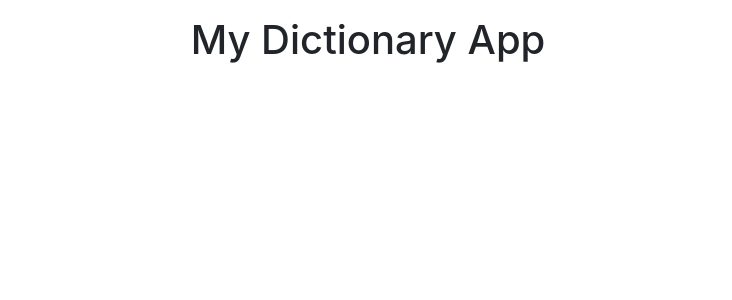
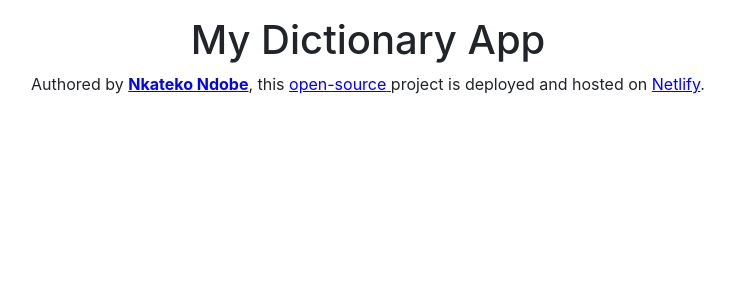
Before and after one commit to Sophie-Ndobe/dictionary-ndobe-app, a React (Create React App) app: page / in a window 1280 px wide. Shown: the top 300 px of the page, without its empty margins (272-1004 px from the left). Built offline with nearby package versions, Linux system fonts and the light colour scheme.

Commit message:
Added a footer to the project

```diff
--- a/src/App.css
+++ b/src/App.css
@@ -1,3 +1,7 @@
 .App {
   text-align: center;
 }
+
+.App footer a {
+  color: blue;
+}
--- a/src/App.js
+++ b/src/App.js
@@ -5,6 +5,35 @@ function App() {
     <div className="App">
       <div className="container">
         <h1 className="mt-3">My Dictionary App</h1>
+        <footer>
+          <p>
+            Authored by{" "}
+            <a
+              href="https://github.com/Sophie-Ndobe?tab=repositories"
+              target="_blank"
+              rel="noopener noreferrer"
+            >
+              <strong>Nkateko Ndobe</strong>
+            </a>
+            , this{" "}
+            <a
+              href="https://github.com/Sophie-Ndobe/dictionary-ndobe-app"
+              target="_blank"
+              rel="noopener noreferrer"
+            >
+              open-source{" "}
+            </a>
+            project is deployed and hosted on{" "}
+            <a
+              href="https://dictionary-words-check.netlify.app/"
+              target="_blank"
+              rel="noopener noreferrer"
+            >
+              Netlify
+            </a>
+            .
+          </p>
+        </footer>
       </div>
     </div>
   );
```
